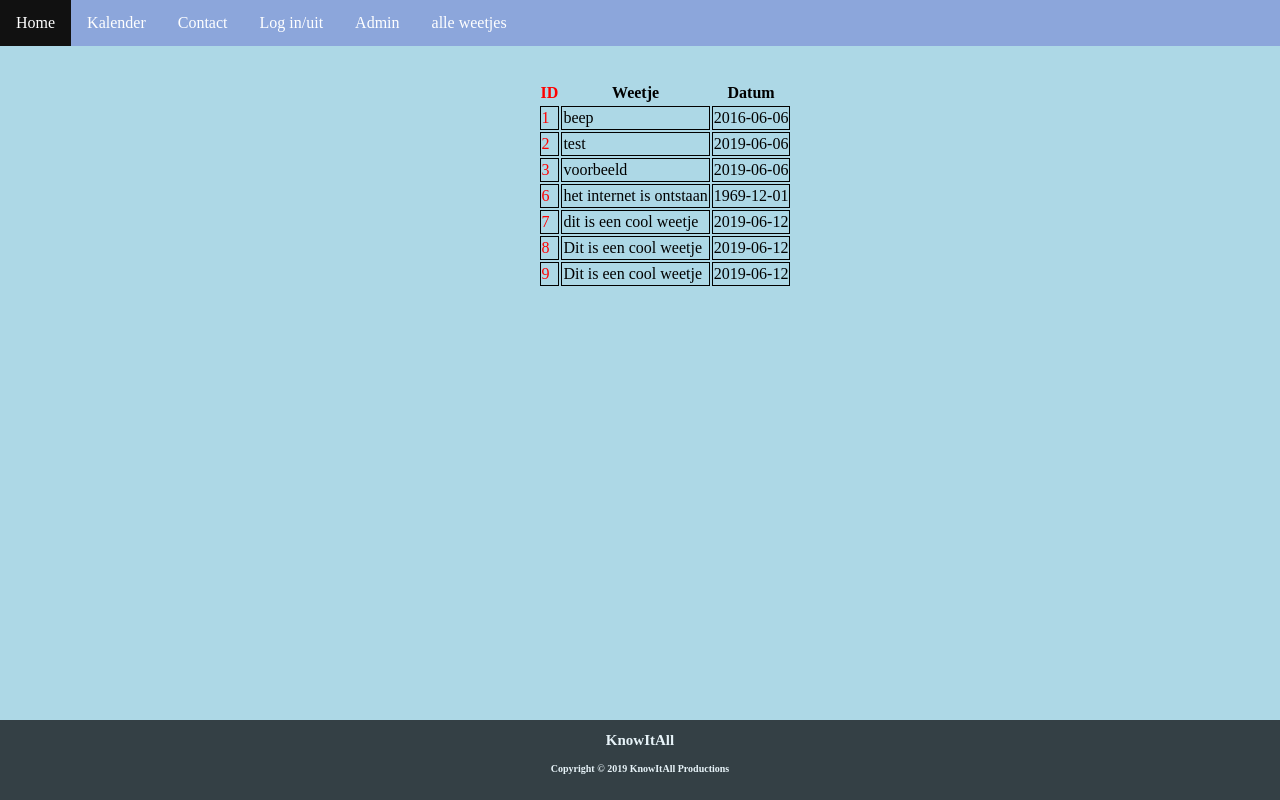
After one commit to evgenyvh/KnowItAll, a PHP site: page /alleweetjes.php in a window 1280 px wide. The commit adds this page. Run offline with PHP 8.4, Linux system fonts and the light colour scheme; a user stored in the database is signed in; data comes from the database, SQL or seed files in the repository.

Commit message:
admin controle en admin pagina en alle weetjes pagina gemaakt

```diff
--- /dev/null
+++ b/alleweetjes.php
@@ -0,0 +1,97 @@
+<?php
+/**
+ * Created by PhpStorm.
+ * User: niels
+ * Date: 26/06/2019
+ * Time: 09:10
+ */
+session_start();
+if (isset($_SESSION["admin"]) && $_SESSION["admin"] === 1){
+    $meldingadmin = sprintf( "<div style='position: absolute; left: 5px; border: solid 1px black; background-color: antiquewhite; margin: 3px; padding: 5px;'>u bent een admin</div>");
+}else{
+    header("location: login.php");
+}
+
+
+
+
+
+
+$meldingadmin = null;
+
+
+
+function all(){
+    $servername = "localhost";
+    $username = "root";
+    $password = "";
+    $dbname = "niels";
+// Create connection
+$conn = new mysqli($servername, $username, $password, $dbname);
+// Check connection
+if ($conn->connect_error) {
+    die("Connection failed: " . $conn->connect_error);
+}
+
+$sql = "SELECT * FROM `weetje`";
+$result = $conn->query($sql);
+
+
+if ($result-> num_rows > 0) {
+    while ($row = $result-> fetch_assoc()) {
+        $tabel = sprintf("<tr><td>%s</td><td>%s</td><td>%s</td></td></tr>",$row["id"],$row["weetje"],$row["datum"]);
+        echo $tabel;
+
+
+    }
+}
+
+}
+
+
+
+
+?>
+
+
+<!doctype html>
+<html lang="nl">
+<head>
+    <meta charset="UTF-8">
+    <link rel="stylesheet" href="styles/style%20home.css">
+    <link rel="stylesheet" href="styles/style.css">
+    <meta name="viewport"
+          content="width=device-width, user-scalable=no, initial-scale=1.0, maximum-scale=1.0, minimum-scale=1.0">
+    <meta http-equiv="X-UA-Compatible" content="ie=edge">
+    <title>Document</title>
+</head>
+<header>
+    <ul class="topnav">
+        <li><a class="active" href="index.php">Home</a></li>
+        <li><a href="kalender.php">Kalender</a></li>
+        <li><a href="contact.html">Contact</a></li>
+        <li><a href="InlogRegister/login.php">Log in/uit</a></li>
+        <li class="adminlink"><a href="admin.php">Admin</a></li>
+        <li class="adminlink"><a href="alleweetjes.php">alle weetjes</a></li>
+    </ul>
+</header>
+<body>
+<table class="weetjestabel">
+    <tr>
+        <th>ID</th>
+        <th>Weetje</th>
+        <th>Datum</th>
+
+    </tr>
+    <?=all()?>
+</table>
+
+
+
+
+<div class="footer">
+    <h2>KnowItAll</h2>
+    <h4>Copyright © 2019 KnowItAll Productions</h4>
+</div>
+</body>
+</html>
--- a/styles/style.css
+++ b/styles/style.css
@@ -66,3 +66,9 @@ th:nth-of-type(1), td:nth-of-type(1) {
 th:nth-of-type(7), td:nth-of-type(7) {
     color: blue;
 }
+
+.weetjestabel{
+    position: absolute;
+    left: 42%;
+    top: 10%;
+}
```
Also changed, not shown: InlogRegister/login.php (+9 -2 lines), admin.php (+11 -0 lines), index.php (+20 -2 lines).
